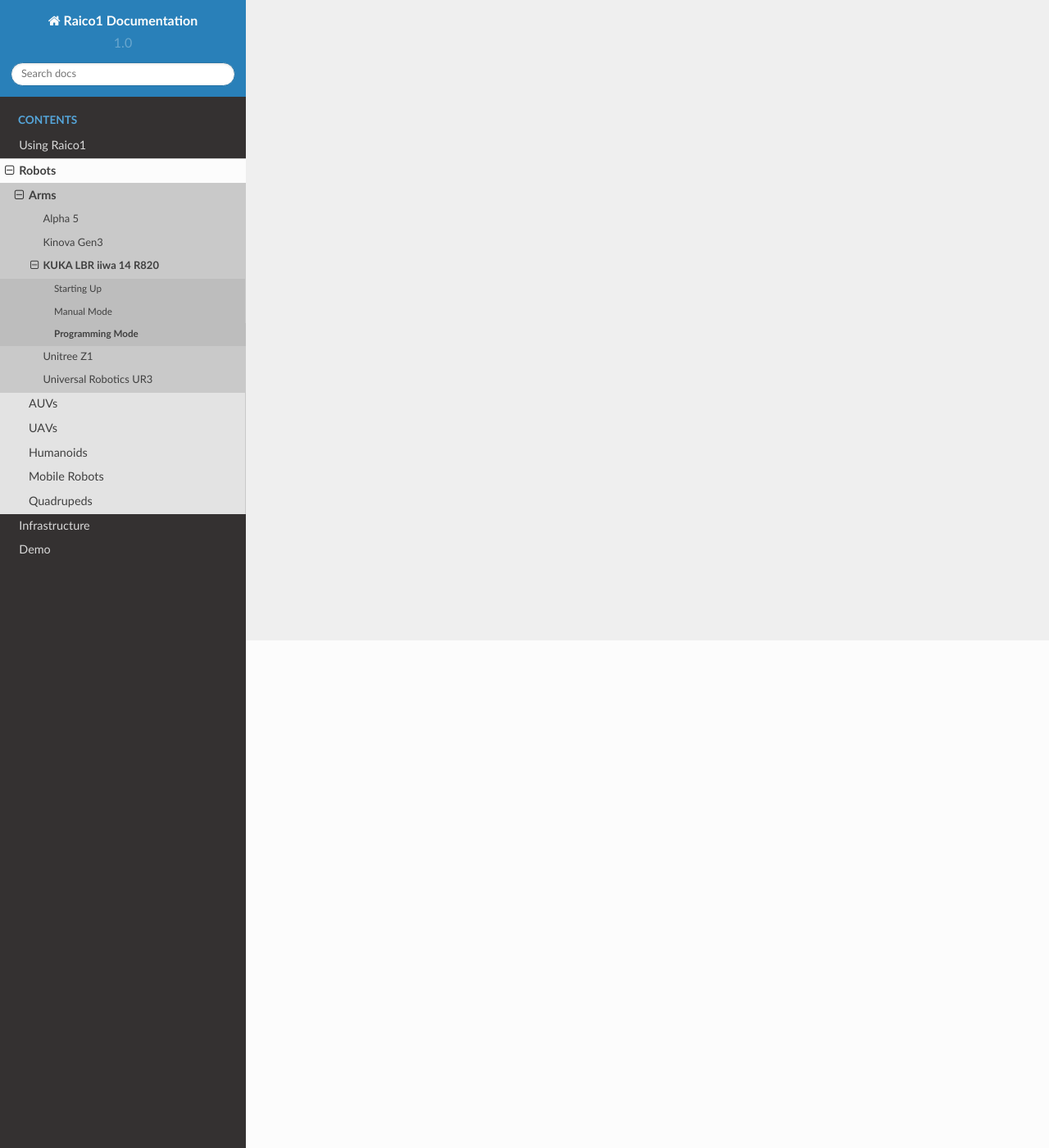
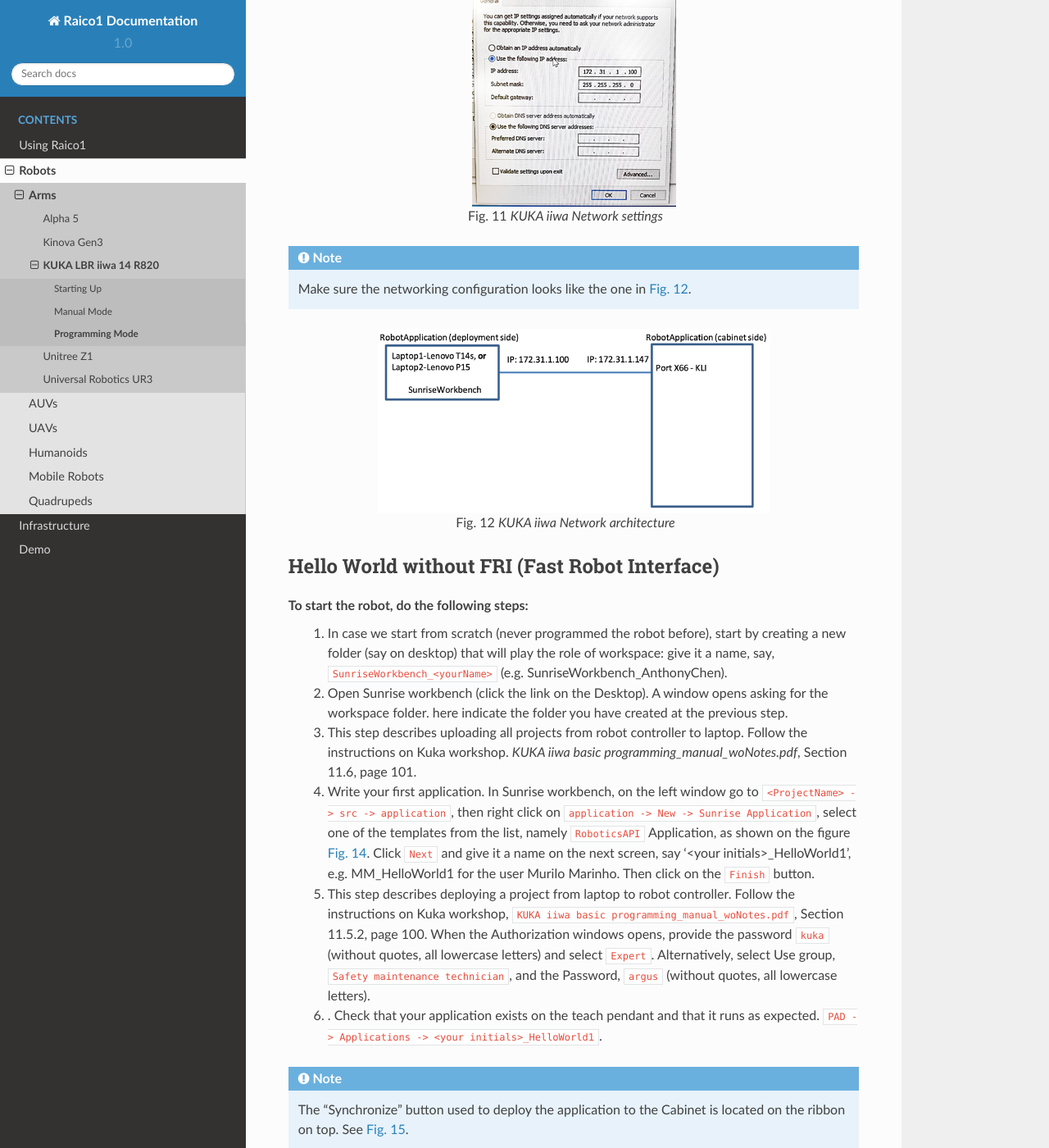
Before and after one commit to UoM-RAICo1/raico-docs, a Sphinx documentation site: the page built from source/robots/Arms/KukaLbrIiwa/ProgrammingMode.rst, in a window 1280 px wide and 1400 px high, scrolled down 619 px. Shown: the whole window at 82% size. Built offline with Sphinx 7.4.7 and the Read the Docs theme 2.0.0, drawn with Linux system fonts in a browser that asks for light colours; some of the changed text lies outside the part shown.

Commit message:
Add details of ProgrammingMode.rst for kuka iiwa

```diff
--- a/source/robots/Arms/KukaLbrIiwa/ProgrammingMode.rst
+++ b/source/robots/Arms/KukaLbrIiwa/ProgrammingMode.rst
@@ -3,4 +3,80 @@
 Programming Mode
 ================
 
-This section describes the programming mode of the :ref:`KUKA LBR iiwa 14 R820`
+This section describes how to start programming the :ref:`KUKA LBR iiwa 14 R820`, write custom applications that can be launched
+on the teaching pendant.
+
+.. note:: Programming is done on a laptop (NNUF laptop 1, the Lenovo T14s).
+
+Connecting to the Robot
+-----------------------
+
+To connect the laptop to the robot, do the following steps (see :numref:`fig_kuka_network_settings`):
+    1. Connect the Ethernet cable to the robot's X66 port (above the power switch) and to the laptop.
+    2. Change the network settings of the laptop so that the ipv4 settings with IP address ``172.31.1.100`` and subnet mask of ``255.255.255.0``.
+    3. Launch Sunrise Workbench.
+    4. Ping the Cabinet, open Command Prompt, and write ``ping 172.31.1.147``.
+
+.. _fig_kuka_network_settings:
+
+.. figure:: ../../../images/kuka_lbr_iiwa/kuka_iiwa_network_setting.png
+   :scale: 100%
+   :align: center
+   :alt: KUKA network settings
+
+   KUKA iiwa Network settings
+
+.. note:: Make sure the networking configuration looks like the one in :numref:`fig_kuka_network_architecture`.
+
+.. _fig_kuka_network_architecture:
+
+.. figure:: ../../../images/kuka_lbr_iiwa/kuka_iiwa_network_architecture.png
+   :scale: 30%
+   :align: center
+   :alt: KUKA network architecture
+
+   KUKA iiwa Network architecture
+
+
+Hello World without FRI (Fast Robot Interface)
+----------------------------------------------
+
+To start the robot, do the following steps:
+    1. In case we start from scratch (never programmed the robot before), start by creating a new folder (say on desktop) that will play the role of workspace: give it a name, say, ``SunriseWorkbench_<yourName>`` (e.g. SunriseWorkbench_AnthonyChen).
+    2. Open Sunrise workbench (click the link on the Desktop). A window opens asking for the workspace folder. here indicate the folder you have created at the previous step.
+    3. This step describes uploading all projects from robot controller to laptop. Follow the instructions on Kuka workshop. `KUKA iiwa basic programming_manual_woNotes.pdf`, Section 11.6, page 101.
+    4. Write your first application. In Sunrise workbench, on the left window go to ``<ProjectName> -> src -> application``, then right click on ``application -> New -> Sunrise Application``, select one of the templates from the list, namely ``RoboticsAPI`` Application, as shown on the figure :numref:`fig_kuka_sunrise_application`. Click ``Next`` and give it a name on the next screen, say ‘<your initials>_HelloWorld1’, e.g. MM_HelloWorld1 for the user Murilo Marinho. Then click on the ``Finish`` button.
+    5. This step describes deploying a project from laptop to robot controller. Follow the instructions on Kuka workshop, ``KUKA iiwa basic programming_manual_woNotes.pdf``, Section 11.5.2, page 100. When the Authorization windows opens, provide the password ``kuka`` (without quotes, all lowercase letters) and select ``Expert``. Alternatively, select Use group, ``Safety maintenance technician``, and the Password, ``argus`` (without quotes, all lowercase letters).
+    6. . Check that your application exists on the teach pendant and that it runs as expected. ``PAD -> Applications -> <your initials>_HelloWorld1``.
+
+.. note:: The “Synchronize” button used to deploy the application to the Cabinet is located on the ribbon on top. See :numref:`fig_kuka_sunrise_synchronize`.
+
+.. note:: Make sure no active application is running on the teaching pendant, otherwise you will get an error.
+
+.. _fig_kuka_sunrise_workbench:
+
+.. figure:: ../../../images/kuka_lbr_iiwa/kuka_iiwa_creat_workbench.png
+    :scale: 100%
+    :align: center
+    :alt: KUKA Sunrise Workbench
+
+    KUKA Sunrise Workbench
+
+
+.. _fig_kuka_sunrise_application:
+
+.. figure:: ../../../images/kuka_lbr_iiwa/kuka_iiwa_sunrise_application.png
+    :scale: 100%
+    :align: center
+    :alt: KUKA Sunrise Application
+
+    KUKA Sunrise Application
+
+.. _fig_kuka_sunrise_synchronize:
+
+.. figure:: ../../../images/kuka_lbr_iiwa/kuka_iiwa_synchronize.png
+    :scale: 100%
+    :align: center
+    :alt: KUKA Sunrise Synchronize
+
+    KUKA Sunrise Synchronize
```
Also changed, not shown: source/images/kuka_lbr_iiwa/kuka_iiwa_creat_workbench.png (added), source/images/kuka_lbr_iiwa/kuka_iiwa_network_architecture.png (added), source/images/kuka_lbr_iiwa/kuka_iiwa_network_setting.png (added), source/images/kuka_lbr_iiwa/kuka_iiwa_sunrise_application.png (added), source/images/kuka_lbr_iiwa/kuka_iiwa_synchronize.png (added).
